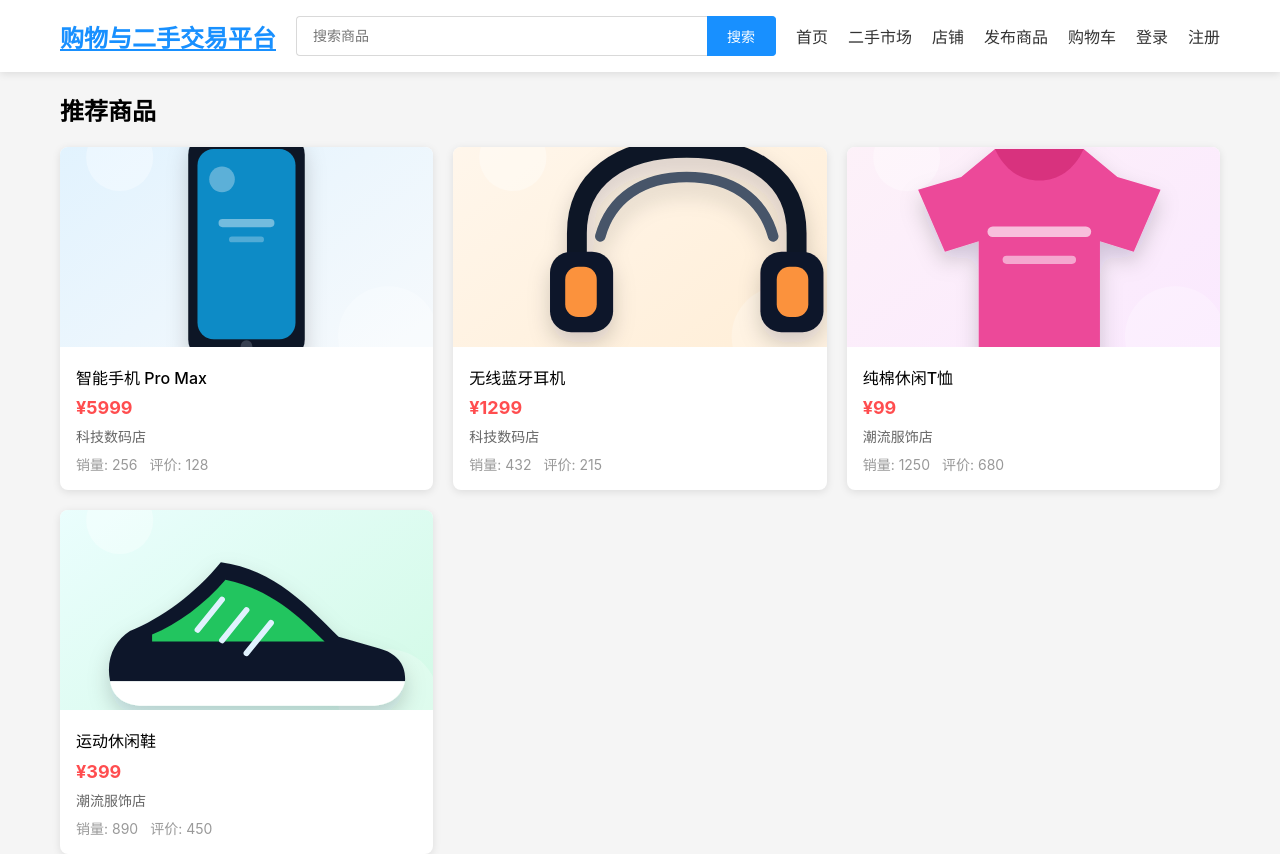
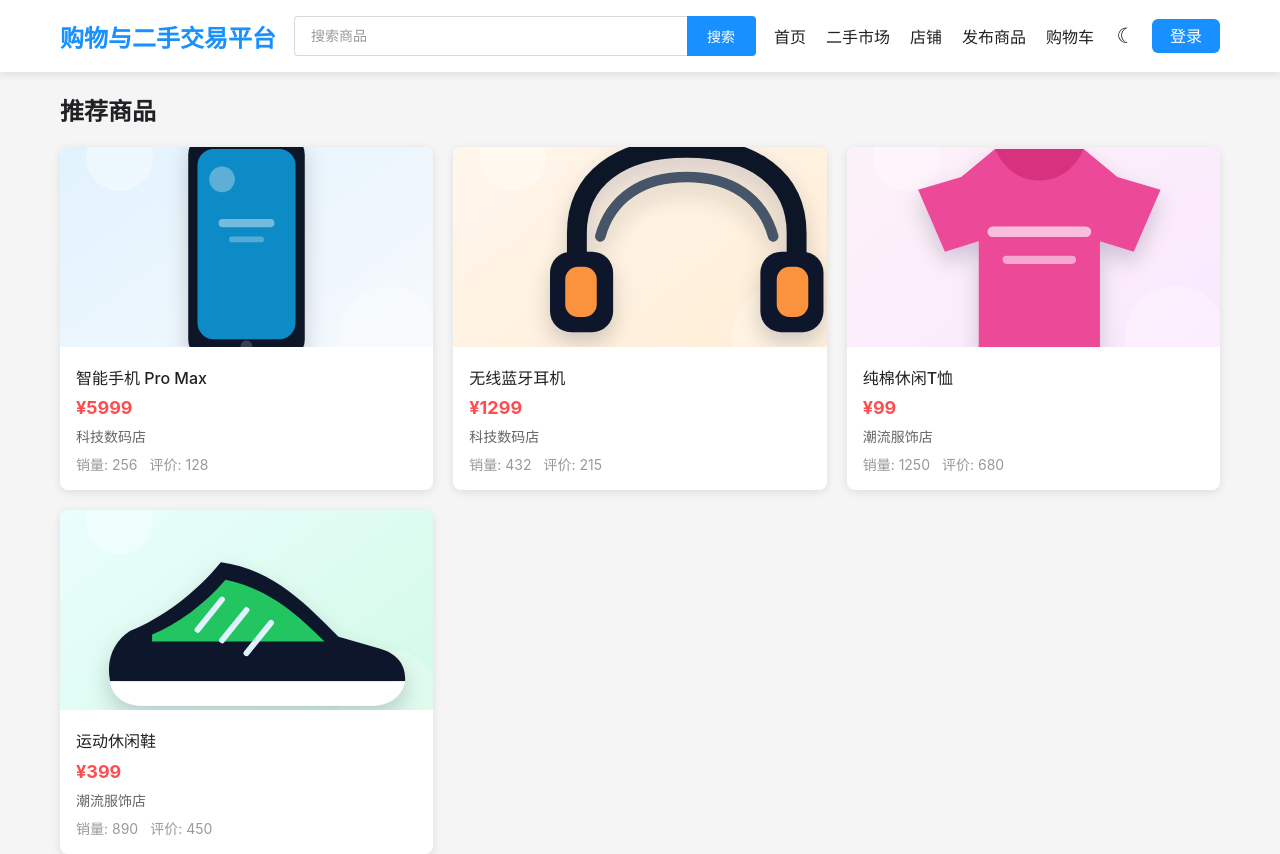
Before and after one commit to tchen-0213/softw, a React (Vite) app in the folder frontend/: page / in a window 1280 px wide. Shown: the top 854 px of the page. Built offline with nearby package versions, Linux system fonts and the light colour scheme; no server answers.

Commit message:
新增加dark/light mode，优化登录/注册按键

```diff
--- a/frontend/src/components/Header.jsx
+++ b/frontend/src/components/Header.jsx
@@ -1,4 +1,4 @@
-import React, { useEffect, useState } from 'react';
+import React, { useEffect, useRef, useState } from 'react';
 import { Link, useLocation, useNavigate } from 'react-router-dom';
 import SearchBar from './product/SearchBar';
 
@@ -6,17 +6,86 @@ const Header = () => {
   const navigate = useNavigate();
   const location = useLocation();
   const [token, setToken] = useState(localStorage.getItem('token'));
+  const [theme, setTheme] = useState(() => localStorage.getItem('theme') || 'light');
+  const [isDiscoMode, setIsDiscoMode] = useState(false);
+  const longPressTimerRef = useRef(null);
+  const discoTimerRef = useRef(null);
+  const longPressTriggeredRef = useRef(false);
+  const ignoreNextClickRef = useRef(false);
   const user = JSON.parse(localStorage.getItem('user') || 'null');
 
   useEffect(() => {
     setToken(localStorage.getItem('token'));
   }, [location.pathname]);
 
+  useEffect(() => {
+    document.documentElement.dataset.theme = theme;
+    localStorage.setItem('theme', theme);
+  }, [theme]);
+
+  useEffect(() => {
+    document.body.classList.toggle('disco-mode', isDiscoMode);
+
+    if (!isDiscoMode) {
+      return undefined;
+    }
+
+    const stopDiscoMode = () => {
+      if (ignoreNextClickRef.current) {
+        ignoreNextClickRef.current = false;
+        return;
+      }
+
+      setIsDiscoMode(false);
+    };
+
+    document.addEventListener('click', stopDiscoMode);
+    discoTimerRef.current = window.setTimeout(() => {
+      setIsDiscoMode(false);
+    }, 7000);
+
+    return () => {
+      document.body.classList.remove('disco-mode');
+      document.removeEventListener('click', stopDiscoMode);
+      window.clearTimeout(discoTimerRef.current);
+    };
+  }, [isDiscoMode]);
+
+  useEffect(() => {
+    return () => {
+      window.clearTimeout(longPressTimerRef.current);
+      window.clearTimeout(discoTimerRef.current);
+    };
+  }, []);
+
   const handleLogout = () => {
     localStorage.removeItem('token');
     localStorage.removeItem('user');
     setToken(null);
     navigate('/');
+  };
+
+  const startLongPress = () => {
+    longPressTriggeredRef.current = false;
+    window.clearTimeout(longPressTimerRef.current);
+    longPressTimerRef.current = window.setTimeout(() => {
+      longPressTriggeredRef.current = true;
+      ignoreNextClickRef.current = true;
+      setIsDiscoMode(true);
+    }, 650);
+  };
+
+  const cancelLongPress = () => {
+    window.clearTimeout(longPressTimerRef.current);
+  };
+
+  const handleThemeButtonClick = () => {
+    if (longPressTriggeredRef.current) {
+      longPressTriggeredRef.current = false;
+      return;
+    }
+
+    setTheme((currentTheme) => (currentTheme === 'dark' ? 'light' : 'dark'));
   };
 
   return (
@@ -28,30 +97,46 @@ const Header = () => {
           </Link>
           <SearchBar />
           <nav className="nav">
-            <Link to="/" style={{ textDecoration: 'none', color: '#333' }}>首页</Link>
-            <Link to="/search?productType=2" style={{ textDecoration: 'none', color: '#333' }}>二手市场</Link>
-            <Link to="/shop" style={{ textDecoration: 'none', color: '#333' }}>店铺</Link>
-            <Link to="/sell" style={{ textDecoration: 'none', color: '#333' }}>发布商品</Link>
-            <Link to="/cart" style={{ textDecoration: 'none', color: '#333' }}>购物车</Link>
+            <Link to="/" className="nav-link">首页</Link>
+            <Link to="/search?productType=2" className="nav-link">二手市场</Link>
+            <Link to="/shop" className="nav-link">店铺</Link>
+            <Link to="/sell" className="nav-link">发布商品</Link>
+            <Link to="/cart" className="nav-link">购物车</Link>
+          </nav>
+          <div className="header-actions">
+            <button
+              type="button"
+              className="theme-toggle"
+              aria-label={theme === 'dark' ? '切换到浅色模式' : '切换到暗色模式'}
+              title="短按切换主题，长按进入 disco mode"
+              onPointerDown={startLongPress}
+              onPointerUp={cancelLongPress}
+              onPointerLeave={cancelLongPress}
+              onPointerCancel={cancelLongPress}
+              onClick={handleThemeButtonClick}
+            >
+              <span className="theme-toggle-icon" aria-hidden="true">
+                {theme === 'dark' ? '☀' : '☾'}
+              </span>
+            </button>
             {token ? (
               <>
-                <Link to="/user" style={{ textDecoration: 'none', color: '#333' }}>
+                <Link to="/user" className="nav-link">
                   {user?.username || '个人中心'}
                 </Link>
                 <button
                   onClick={handleLogout}
-                  style={{ border: 'none', background: 'transparent', color: '#666', cursor: 'pointer' }}
+                  className="nav-button"
                 >
                   退出
                 </button>
               </>
             ) : (
               <>
-                <Link to="/login" style={{ textDecoration: 'none', color: '#333' }}>登录</Link>
-                <Link to="/register" style={{ textDecoration: 'none', color: '#333' }}>注册</Link>
+                <Link to="/login" className="login-link">登录</Link>
               </>
             )}
-          </nav>
+          </div>
         </div>
       </div>
     </header>
--- a/frontend/src/pages/auth/AuthPage.jsx
+++ b/frontend/src/pages/auth/AuthPage.jsx
@@ -123,7 +123,7 @@ const AuthPage = ({ mode }) => {
             {isRegister ? (
               <>已有账号？ <Link to="/login">去登录</Link></>
             ) : (
-              <>还没有账号？ <Link to="/register">去注册</Link></>
+              <>没有账号？ <Link to="/register">立即注册</Link></>
             )}
           </div>
         </div>
--- a/frontend/src/services/api.js
+++ b/frontend/src/services/api.js
@@ -1,9 +1,11 @@
 import axios from 'axios';
 
 const API_BASE_URL = import.meta.env.VITE_API_BASE_URL || '/api';
+const API_TIMEOUT = Number(import.meta.env.VITE_API_TIMEOUT || 3000);
 
 const api = axios.create({
   baseURL: API_BASE_URL,
+  timeout: Number.isFinite(API_TIMEOUT) ? API_TIMEOUT : 3000,
   headers: {
     'Content-Type': 'application/json'
   }
--- a/frontend/src/store/productSlice.js
+++ b/frontend/src/store/productSlice.js
@@ -1,6 +1,6 @@
 import { createSlice, createAsyncThunk } from '@reduxjs/toolkit';
 import { productApi } from '../services/api';
-import { mockProducts, recommendedProducts, hotProducts } from '../data/mockProducts';
+import { mockProducts, recommendedProducts as mockRecommendedProducts, hotProducts } from '../data/mockProducts';
 
 const normalizeProduct = (product) => ({
   ...product,
@@ -65,16 +65,13 @@ const searchMockProducts = (params = {}) => {
 
 export const getProducts = createAsyncThunk(
   'product/getProducts',
-  async (params, { rejectWithValue }) => {
+  async (params) => {
     try {
       const response = await productApi.getList(buildApiParams(params));
       const products = normalizeList(response.data);
       return products.length ? products : hotProducts.map(normalizeProduct);
-    } catch (error) {
-      if (!error.response) {
-        return hotProducts.map(normalizeProduct);
-      }
-      return rejectWithValue(error.response.data || { message: '获取商品失败' });
+    } catch {
+      return hotProducts.map(normalizeProduct);
     }
   }
 );
@@ -113,16 +110,13 @@ export const getProductDetail = createAsyncThunk(
 
 export const getRecommendedProducts = createAsyncThunk(
   'product/getRecommendedProducts',
-  async (_, { rejectWithValue }) => {
+  async () => {
     try {
       const response = await productApi.getRecommended();
       const products = normalizeList(response.data);
-      return products.length ? products : recommendedProducts.map(normalizeProduct);
-    } catch (error) {
-      if (!error.response) {
-        return recommendedProducts.map(normalizeProduct);
-      }
-      return rejectWithValue(error.response.data || { message: '获取推荐商品失败' });
+      return products.length ? products : mockRecommendedProducts.map(normalizeProduct);
+    } catch {
+      return mockRecommendedProducts.map(normalizeProduct);
     }
   }
 );
@@ -130,8 +124,8 @@ export const getRecommendedProducts = createAsyncThunk(
 const productSlice = createSlice({
   name: 'product',
   initialState: {
-    products: [],
-    recommendedProducts: [],
+    products: hotProducts.map(normalizeProduct),
+    recommendedProducts: mockRecommendedProducts.map(normalizeProduct),
     currentProduct: null,
     loading: false,
     error: null,
@@ -148,7 +142,7 @@ const productSlice = createSlice({
     builder
       // getProducts
       .addCase(getProducts.pending, (state) => {
-        state.loading = true;
+        state.loading = state.products.length === 0;
         state.error = null;
       })
       .addCase(getProducts.fulfilled, (state, action) => {
@@ -187,7 +181,7 @@ const productSlice = createSlice({
       })
       // getRecommendedProducts
       .addCase(getRecommendedProducts.pending, (state) => {
-        state.loading = true;
+        state.loading = state.recommendedProducts.length === 0;
         state.error = null;
       })
       .addCase(getRecommendedProducts.fulfilled, (state, action) => {
--- a/frontend/src/styles/index.css
+++ b/frontend/src/styles/index.css
@@ -2,6 +2,46 @@
   margin: 0;
   padding: 0;
   box-sizing: border-box;
+}
+
+:root {
+  --page-bg: #f5f5f5;
+  --surface-bg: #ffffff;
+  --surface-soft: #fafafa;
+  --text-main: #202124;
+  --text-muted: #666666;
+  --text-subtle: #999999;
+  --border-color: #e8e8e8;
+  --input-border: #d9d9d9;
+  --primary-color: #1890ff;
+  --primary-hover: #40a9ff;
+  --primary-soft: #e6f7ff;
+  --danger-color: #ff4d4f;
+  --shadow-soft: 0 2px 8px rgba(0, 0, 0, 0.1);
+  --shadow-hover: 0 4px 12px rgba(0, 0, 0, 0.15);
+  color-scheme: light;
+}
+
+html[data-theme='dark'] {
+  --page-bg: #101312;
+  --surface-bg: #181c1b;
+  --surface-soft: #202625;
+  --text-main: #eef3ef;
+  --text-muted: #b2beb8;
+  --text-subtle: #88938e;
+  --border-color: #2f3835;
+  --input-border: #3d4945;
+  --primary-color: #5ab0ff;
+  --primary-hover: #83c5ff;
+  --primary-soft: #102f42;
+  --danger-color: #ff6b70;
+  --shadow-soft: 0 2px 12px rgba(0, 0, 0, 0.35);
+  --shadow-hover: 0 8px 20px rgba(0, 0, 0, 0.45);
+  color-scheme: dark;
+}
+
+html {
+  background-color: var(--page-bg);
 }
 
 body {
@@ -10,7 +50,9 @@ body {
     sans-serif;
   -webkit-font-smoothing: antialiased;
   -moz-osx-font-smoothing: grayscale;
-  background-color: #f5f5f5;
+  background-color: var(--page-bg);
+  color: var(--text-main);
+  transition: background-color 0.25s ease, color 0.25s ease;
 }
 
 code {
@@ -25,30 +67,33 @@ code {
 }
 
 .header {
-  background-color: #fff;
-  box-shadow: 0 2px 8px rgba(0, 0, 0, 0.1);
+  background-color: var(--surface-bg);
+  box-shadow: var(--shadow-soft);
   padding: 16px 0;
   position: sticky;
   top: 0;
   z-index: 100;
+  transition: background-color 0.25s ease, box-shadow 0.25s ease;
 }
 
 .header-content {
   display: flex;
   justify-content: space-between;
   align-items: center;
+  gap: 18px;
 }
 
 .logo {
   font-size: 24px;
   font-weight: bold;
-  color: #1890ff;
+  color: var(--primary-color);
+  text-decoration: none;
+  white-space: nowrap;
 }
 
 .search-container {
   flex: 1;
   max-width: 600px;
-  margin: 0 20px;
 }
 
 .nav {
@@ -57,9 +102,93 @@ code {
   gap: 20px;
 }
 
+.header-actions {
+  display: flex;
+  align-items: center;
+  gap: 12px;
+}
+
+.nav-link,
+.nav-button {
+  color: var(--text-main);
+  text-decoration: none;
+  transition: color 0.2s ease;
+  white-space: nowrap;
+}
+
+.nav-link:hover,
+.nav-button:hover {
+  color: var(--primary-color);
+}
+
+.nav-button {
+  border: none;
+  background: transparent;
+  cursor: pointer;
+  font: inherit;
+}
+
+.login-link {
+  min-width: 64px;
+  height: 34px;
+  padding: 0 18px;
+  border-radius: 6px;
+  background: var(--primary-color);
+  color: #fff;
+  display: inline-flex;
+  align-items: center;
+  justify-content: center;
+  text-decoration: none;
+  font-weight: 500;
+  line-height: 1;
+  white-space: nowrap;
+  transition: background-color 0.2s ease, transform 0.2s ease;
+}
+
+.login-link:hover {
+  background: var(--primary-hover);
+  color: #fff;
+  transform: translateY(-1px);
+}
+
+.login-link:active {
+  transform: translateY(0);
+}
+
+.theme-toggle {
+  flex: 0 0 auto;
+  width: 28px;
+  height: 34px;
+  border: none;
+  border-radius: 0;
+  background: transparent;
+  color: var(--text-main);
+  cursor: pointer;
+  display: inline-flex;
+  align-items: center;
+  justify-content: center;
+  line-height: 1;
+  padding: 0;
+  transition: color 0.2s ease, transform 0.2s ease;
+}
+
+.theme-toggle:hover {
+  color: var(--primary-color);
+  transform: translateY(-1px);
+}
+
+.theme-toggle:active {
+  transform: translateY(0) scale(0.96);
+}
+
+.theme-toggle-icon {
+  font-size: 21px;
+  transform: translateY(-1px);
+}
+
 .footer {
-  background-color: #fff;
-  border-top: 1px solid #e8e8e8;
+  background-color: var(--surface-bg);
+  border-top: 1px solid var(--border-color);
   padding: 24px 0;
   margin-top: 40px;
 }
@@ -70,6 +199,21 @@ code {
   align-items: center;
 }
 
+.footer-links {
+  display: flex;
+  gap: 20px;
+}
+
+.footer-link {
+  color: var(--text-muted);
+  text-decoration: none;
+  transition: color 0.2s ease;
+}
+
+.footer-link:hover {
+  color: var(--primary-color);
+}
+
 .product-list {
   display: grid;
   grid-template-columns: repeat(auto-fill, minmax(280px, 1fr));
@@ -78,16 +222,16 @@ code {
 }
 
 .product-card {
-  background-color: #fff;
+  background-color: var(--surface-bg);
   border-radius: 8px;
   overflow: hidden;
-  box-shadow: 0 2px 8px rgba(0, 0, 0, 0.1);
-  transition: transform 0.3s ease;
+  box-shadow: var(--shadow-soft);
+  transition: background-color 0.25s ease, box-shadow 0.3s ease, transform 0.3s ease;
 }
 
 .product-card:hover {
   transform: translateY(-4px);
-  box-shadow: 0 4px 12px rgba(0, 0, 0, 0.15);
+  box-shadow: var(--shadow-hover);
 }
 
 .product-image {
@@ -115,20 +259,20 @@ code {
 .product-price {
   font-size: 18px;
   font-weight: bold;
-  color: #ff4d4f;
+  color: var(--danger-color);
   margin-bottom: 8px;
 }
 
 .product-seller {
   font-size: 14px;
-  color: #666;
+  color: var(--text-muted);
   margin-bottom: 8px;
 }
 
 .product-stats {
   display: flex;
   font-size: 14px;
-  color: #999;
+  color: var(--text-subtle);
   gap: 12px;
 }
 
@@ -144,10 +288,10 @@ code {
 }
 
 .filter-panel {
-  background-color: #fff;
+  background-color: var(--surface-bg);
   padding: 16px;
   border-radius: 8px;
-  box-shadow: 0 2px 8px rgba(0, 0, 0, 0.1);
+  box-shadow: var(--shadow-soft);
   margin-bottom: 20px;
 }
 
@@ -162,10 +306,10 @@ code {
 }
 
 .sort-bar {
-  background-color: #fff;
+  background-color: var(--surface-bg);
   padding: 12px 16px;
   border-radius: 8px;
-  box-shadow: 0 2px 8px rgba(0, 0, 0, 0.1);
+  box-shadow: var(--shadow-soft);
   margin-bottom: 20px;
   display: flex;
   align-items: center;
@@ -180,8 +324,8 @@ code {
 }
 
 .sort-option.active {
-  background-color: #e6f7ff;
-  color: #1890ff;
+  background-color: var(--primary-soft);
+  color: var(--primary-color);
 }
 
 .product-detail {
@@ -189,10 +333,10 @@ code {
 }
 
 .product-detail-content {
-  background-color: #fff;
+  background-color: var(--surface-bg);
   border-radius: 8px;
   padding: 24px;
-  box-shadow: 0 2px 8px rgba(0, 0, 0, 0.1);
+  box-shadow: var(--shadow-soft);
 }
 
 .product-detail-header {
@@ -219,7 +363,7 @@ code {
 .product-detail-price {
   font-size: 28px;
   font-weight: bold;
-  color: #ff4d4f;
+  color: var(--danger-color);
   margin-bottom: 24px;
 }
 
@@ -228,13 +372,13 @@ code {
   gap: 24px;
   margin-bottom: 24px;
   padding-bottom: 24px;
-  border-bottom: 1px solid #e8e8e8;
+  border-bottom: 1px solid var(--border-color);
 }
 
 .product-detail-seller {
   margin-bottom: 24px;
   padding-bottom: 24px;
-  border-bottom: 1px solid #e8e8e8;
+  border-bottom: 1px solid var(--border-color);
 }
 
 .product-detail-actions {
@@ -254,22 +398,22 @@ code {
 }
 
 .button-primary {
-  background-color: #1890ff;
+  background-color: var(--primary-color);
   color: #fff;
 }
 
 .button-primary:hover {
-  background-color: #40a9ff;
+  background-color: var(--primary-hover);
 }
 
 .button-secondary {
-  background-color: #fff;
-  color: #1890ff;
-  border: 1px solid #1890ff;
+  background-color: var(--surface-bg);
+  color: var(--primary-color);
+  border: 1px solid var(--primary-color);
 }
 
 .button-secondary:hover {
-  background-color: #e6f7ff;
+  background-color: var(--primary-soft);
 }
 
 .loading {
@@ -278,7 +422,7 @@ code {
   align-items: center;
   height: 300px;
   font-size: 18px;
-  color: #666;
+  color: var(--text-muted);
 }
 
 .error {
@@ -287,7 +431,7 @@ code {
   align-items: center;
   height: 300px;
   font-size: 18px;
-  color: #ff4d4f;
+  color: var(--danger-color);
 }
 
 .empty {
@@ -296,5 +440,112 @@ code {
   align-items: center;
   height: 300px;
   font-size: 18px;
-  color: #999;
+  color: var(--text-subtle);
 }
+
+input,
+textarea,
+select {
+  background-color: var(--surface-bg);
+  color: var(--text-main);
+  border-color: var(--input-border) !important;
+  transition: background-color 0.25s ease, border-color 0.25s ease, color 0.25s ease;
+}
+
+input::placeholder,
+textarea::placeholder {
+  color: var(--text-subtle);
+}
+
+a {
+  color: inherit;
+}
+
+body.disco-mode::before {
+  content: '';
+  position: fixed;
+  inset: 0;
+  z-index: 9999;
+  pointer-events: none;
+  animation: disco-flash 0.45s steps(1, end) infinite;
+  mix-blend-mode: color;
+  opacity: 0.78;
+}
+
+@keyframes disco-flash {
+  0% {
+    background: #ff1744;
+  }
+
+  14% {
+    background: #ffea00;
+  }
+
+  28% {
+    background: #00e676;
+  }
+
+  42% {
+    background: #00b0ff;
+  }
+
+  56% {
+    background: #d500f9;
+  }
+
+  70% {
+    background: #ff6d00;
+  }
+
+  84% {
+    background: #18ffff;
+  }
+}
+
+html[data-theme='dark'] .ant-card,
+html[data-theme='dark'] .ant-list,
+html[data-theme='dark'] .ant-modal-content,
+html[data-theme='dark'] .ant-table,
+html[data-theme='dark'] .ant-table-container,
+html[data-theme='dark'] .ant-table-thead > tr > th,
+html[data-theme='dark'] .ant-table-tbody > tr > td {
+  background: var(--surface-bg);
+  color: var(--text-main);
+  border-color: var(--border-color);
+}
+
+html[data-theme='dark'] [style*="background: rgb(255, 255, 255)"],
+html[data-theme='dark'] [style*="background: #fff"],
+html[data-theme='dark'] [style*="background-color: rgb(255, 255, 255)"],
+html[data-theme='dark'] [style*="background-color: #fff"] {
+  background: var(--surface-bg) !important;
+  background-color: var(--surface-bg) !important;
+}
+
+html[data-theme='dark'] [style*="background: rgb(250, 250, 250)"],
+html[data-theme='dark'] [style*="background: #fafafa"],
+html[data-theme='dark'] [style*="background: rgb(245, 245, 245)"],
+html[data-theme='dark'] [style*="background: #f5f5f5"] {
+  background: var(--surface-soft) !important;
+}
+
+html[data-theme='dark'] [style*="border"] {
+  border-color: var(--border-color) !important;
+}
+
+html[data-theme='dark'] [style*="color: rgb(102, 102, 102)"],
+html[data-theme='dark'] [style*="color: #666"] {
+  color: var(--text-muted) !important;
+}
+
+html[data-theme='dark'] [style*="color: rgb(153, 153, 153)"],
+html[data-theme='dark'] [style*="color: #999"] {
+  color: var(--text-subtle) !important;
+}
+
+html[data-theme='dark'] table,
+html[data-theme='dark'] th,
+html[data-theme='dark'] td {
+  color: var(--text-main);
+  border-color: var(--border-color) !important;
+}
--- a/frontend/vite.config.js
+++ b/frontend/vite.config.js
@@ -6,9 +6,10 @@ export default defineConfig({
   plugins: [react()],
   server: {
     port: 3000,
+    strictPort: true,
     proxy: {
       '/api': {
-        target: 'http://localhost:3001',
+        target: 'http://127.0.0.1:3001',
         changeOrigin: true,
         secure: false
       }
```
Also changed, not shown: frontend/src/components/Footer.jsx (+5 -5 lines).
